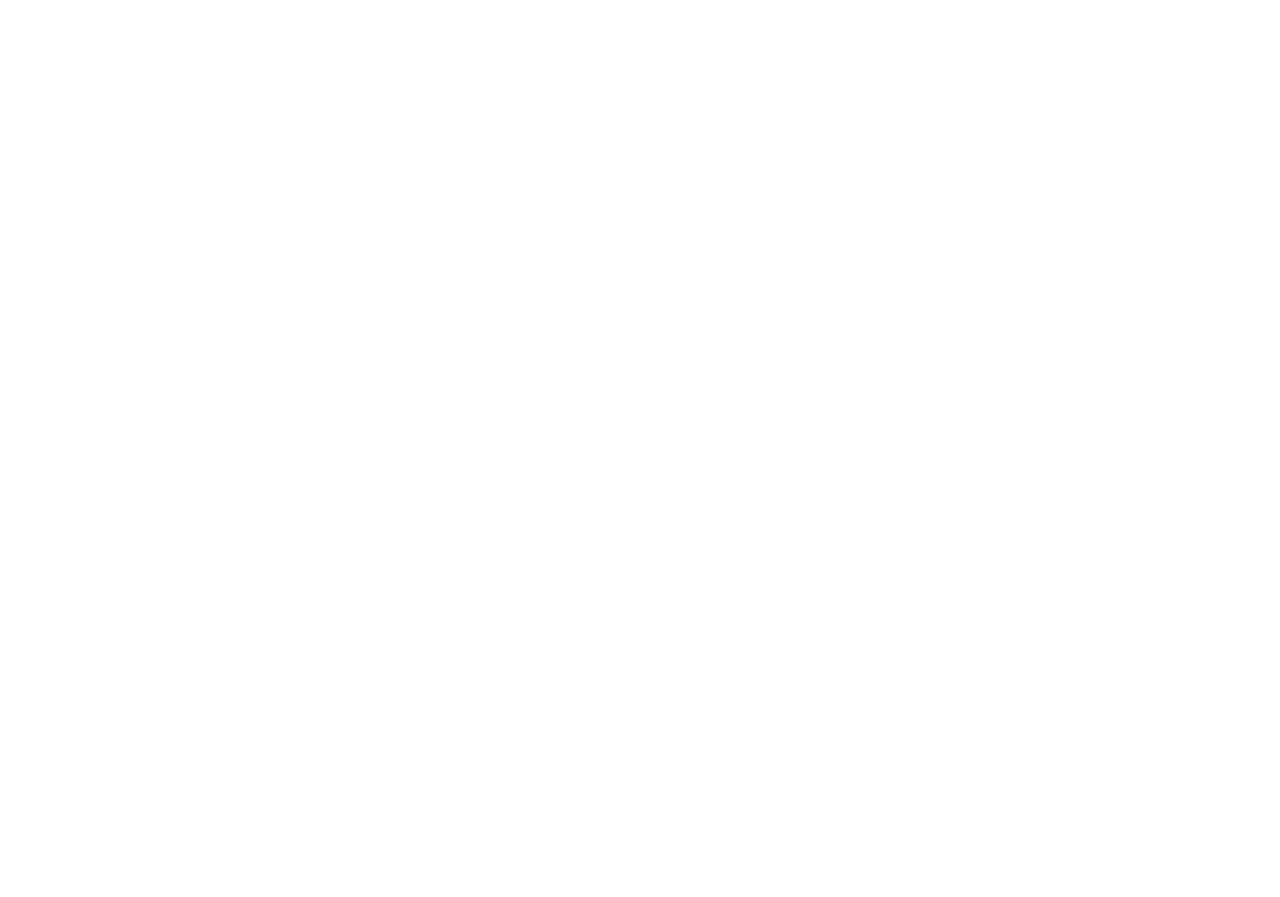
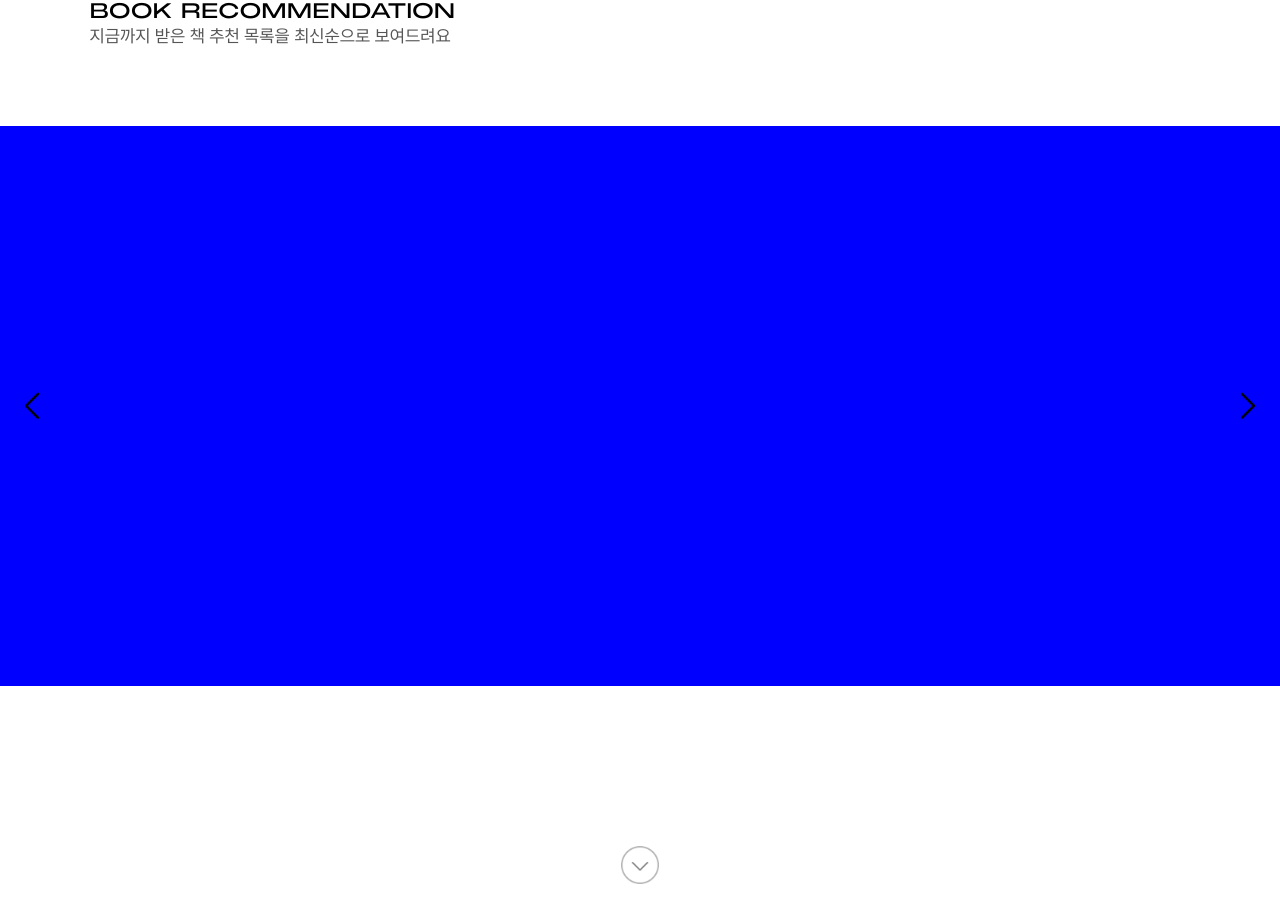
Before and after one commit to SU-ZIP/SUZIP-Frontend, a React (Create React App) app: page /archives in a window 1280 px wide. Before the commit this address had no page. Shown: the part 200-1097 px from the top of the page. Before the commit the page ends 800 px from the top, so only its background shows below. Built offline with nearby package versions, Linux system fonts and the light colour scheme.

Commit message:
[Feat] ArchivePage 생성

```diff
--- a/src/App.tsx
+++ b/src/App.tsx
@@ -5,6 +5,7 @@
 import AboutPage from "./pages/AboutPage";
 import SignInPage from "./pages/SignInPage";
 import SignUpPage from "./pages/SignUpPage";
+import ArchivePage from "./pages/ArchivePage";
 
 function App() {
   return (
@@ -43,6 +44,14 @@
               </>
             }
           />
+          <Route
+            path="/archives"
+            element={
+              <>
+                <Header /> <ArchivePage />
+              </>
+            }
+          />
         </Routes>
       </div>
     </Router>
--- /dev/null
+++ b/src/components/archives/BookRecommend.tsx
@@ -0,0 +1,89 @@
+import React from "react";
+import styled from "styled-components";
+import More from "../../assets/images/more_gray.png";
+import Left from "../../assets/images/left.png";
+import Right from "../../assets/images/right.png";
+
+const ArchiveContainer = styled.div`
+  padding: 10vh 0 7vh 0;
+`;
+
+const TextArea = styled.div`
+  margin: 0 7vw 0 7vw;
+`;
+
+const TitleText = styled.div`
+  font-family: "PPMonumentExtended";
+  font-size: 1.3rem;
+  font-weight: normal;
+`;
+
+const DescriptionText = styled.div`
+  font-family: "Pretendard";
+  font-size: 1.1rem;
+  font-weight: normal;
+  color: #555555;
+`;
+
+const ButtonOverlay = styled.div`
+  position: absolute;
+  top: 50%;
+  left: 0;
+  right: 0;
+  transform: translateY(-50%);
+  display: flex;
+  justify-content: space-between;
+  margin: 0 1vw 0 1vw;
+  z-index: 1;
+`;
+
+const Buttons = styled.img`
+  width: 3vw;
+  height: auto;
+`;
+
+const MoreButtonContainer = styled.div`
+  display: flex;
+  flex-direction: column;
+  justify-content: center;
+  align-items: center;
+`;
+
+const MoreButton = styled.img`
+  width: 3vw;
+  height: auto;
+`;
+
+const BookRecommendContainer = styled.div`
+  position: relative;
+  width: 100%;
+  height: 70vh;
+  background: blue;
+  margin: 10vh 0 20vh 0;
+
+  text-align: center;
+`;
+
+function BookRecommendation() {
+  return (
+    <ArchiveContainer>
+      <TextArea>
+        <TitleText>BOOK RECOMMENDATION</TitleText>
+        <DescriptionText>
+          지금까지 받은 책 추천 목록을 최신순으로 보여드려요
+        </DescriptionText>
+      </TextArea>
+      <BookRecommendContainer>
+        <ButtonOverlay>
+          <Buttons src={Left} />
+          <Buttons src={Right} />
+        </ButtonOverlay>
+      </BookRecommendContainer>
+      <MoreButtonContainer>
+        <MoreButton src={More} />
+      </MoreButtonContainer>
+    </ArchiveContainer>
+  );
+}
+
+export default BookRecommendation;
--- /dev/null
+++ b/src/components/archives/MovieRecommend.tsx
@@ -0,0 +1,88 @@
+import React from "react";
+import styled from "styled-components";
+import More from "../../assets/images/more_white.png";
+import Left from "../../assets/images/left.png";
+import Right from "../../assets/images/right.png";
+
+const ArchiveContainer = styled.div`
+  padding: 25vh 0 7vh 0;
+  background: black;
+`;
+
+const TextArea = styled.div`
+  margin: 0 7vw 0 7vw;
+  color: white;
+`;
+
+const TitleText = styled.div`
+  font-family: "PPMonumentExtended";
+  font-size: 1.3rem;
+  font-weight: normal;
+`;
+
+const DescriptionText = styled.div`
+  font-family: "Pretendard";
+  font-size: 1.1rem;
+  font-weight: normal;
+`;
+
+const ButtonOverlay = styled.div`
+  position: absolute;
+  top: 50%;
+  left: 0;
+  right: 0;
+  transform: translateY(-50%);
+  display: flex;
+  justify-content: space-between;
+  margin: 0 1vw 0 1vw;
+  z-index: 1;
+`;
+
+const Buttons = styled.img`
+  width: 3vw;
+  height: auto;
+`;
+
+const MoreButtonContainer = styled.div`
+  display: flex;
+  flex-direction: column;
+  justify-content: center;
+  align-items: center;
+`;
+
+const MoreButton = styled.img`
+  width: 3vw;
+  height: auto;
+`;
+
+const MovieRecommendContainer = styled.div`
+  position: relative;
+  width: 100%;
+  height: 40vh;
+  background: blue;
+  margin: 10vh 0 30vh 0;
+`;
+
+function MovieRecommend() {
+  return (
+    <ArchiveContainer>
+      <TextArea>
+        <TitleText>BOOK RECOMMENDATION</TitleText>
+        <DescriptionText>
+          지금까지 받은 책 추천 목록을 최신순으로 보여드려요
+        </DescriptionText>
+      </TextArea>
+      <MovieRecommendContainer>
+        <ButtonOverlay>
+          <Buttons src={Left} />
+          <Buttons src={Right} />
+        </ButtonOverlay>
+      </MovieRecommendContainer>
+      <MoreButtonContainer>
+        <MoreButton src={More} />
+      </MoreButtonContainer>
+    </ArchiveContainer>
+  );
+}
+
+export default MovieRecommend;
--- /dev/null
+++ b/src/components/archives/MusicRecommend.tsx
@@ -0,0 +1,71 @@
+import React from "react";
+import styled from "styled-components";
+import Left from "../../assets/images/left.png";
+import Right from "../../assets/images/right.png";
+
+const ArchiveContainer = styled.div`
+  padding: 25vh 0 7vh 0;
+`;
+
+const TextArea = styled.div`
+  margin: 0 7vw 0 7vw;
+`;
+
+const TitleText = styled.div`
+  font-family: "PPMonumentExtended";
+  font-size: 1.3rem;
+  font-weight: normal;
+`;
+
+const DescriptionText = styled.div`
+  font-family: "Pretendard";
+  font-size: 1.1rem;
+  font-weight: normal;
+  color: #555555;
+`;
+
+const ButtonOverlay = styled.div`
+  position: absolute;
+  top: 50%;
+  left: 0;
+  right: 0;
+  transform: translateY(-50%);
+  display: flex;
+  justify-content: space-between;
+  margin: 0 1vw 0 1vw;
+  z-index: 1;
+`;
+
+const Buttons = styled.img`
+  width: 3vw;
+  height: auto;
+`;
+
+const MusicRecommendContainer = styled.div`
+  position: relative;
+  width: 100%;
+  height: 70vh;
+  background: blue;
+  margin: 10vh 0 20vh 0;
+`;
+
+function MusicRecommend() {
+  return (
+    <ArchiveContainer>
+      <TextArea>
+        <TitleText>MUSIC RECOMMENDATION</TitleText>
+        <DescriptionText>
+          지금까지 받은 음악 추천 목록을 최신순으로 보여드려요
+        </DescriptionText>
+      </TextArea>
+      <MusicRecommendContainer>
+        <ButtonOverlay>
+          <Buttons src={Left} />
+          <Buttons src={Right} />
+        </ButtonOverlay>
+      </MusicRecommendContainer>
+    </ArchiveContainer>
+  );
+}
+
+export default MusicRecommend;
--- /dev/null
+++ b/src/pages/ArchivePage.tsx
@@ -0,0 +1,19 @@
+import React from "react";
+import styled from "styled-components";
+import BookRecommendation from "../components/archives/BookRecommend";
+import MovieRecommend from "../components/archives/MovieRecommend";
+import MusicRecommend from "../components/archives/MusicRecommend";
+
+const ArchiveContainer = styled.div``;
+
+function ArchivePage() {
+  return (
+    <ArchiveContainer>
+      <BookRecommendation />
+      <MovieRecommend />
+      <MusicRecommend />
+    </ArchiveContainer>
+  );
+}
+
+export default ArchivePage;
```
